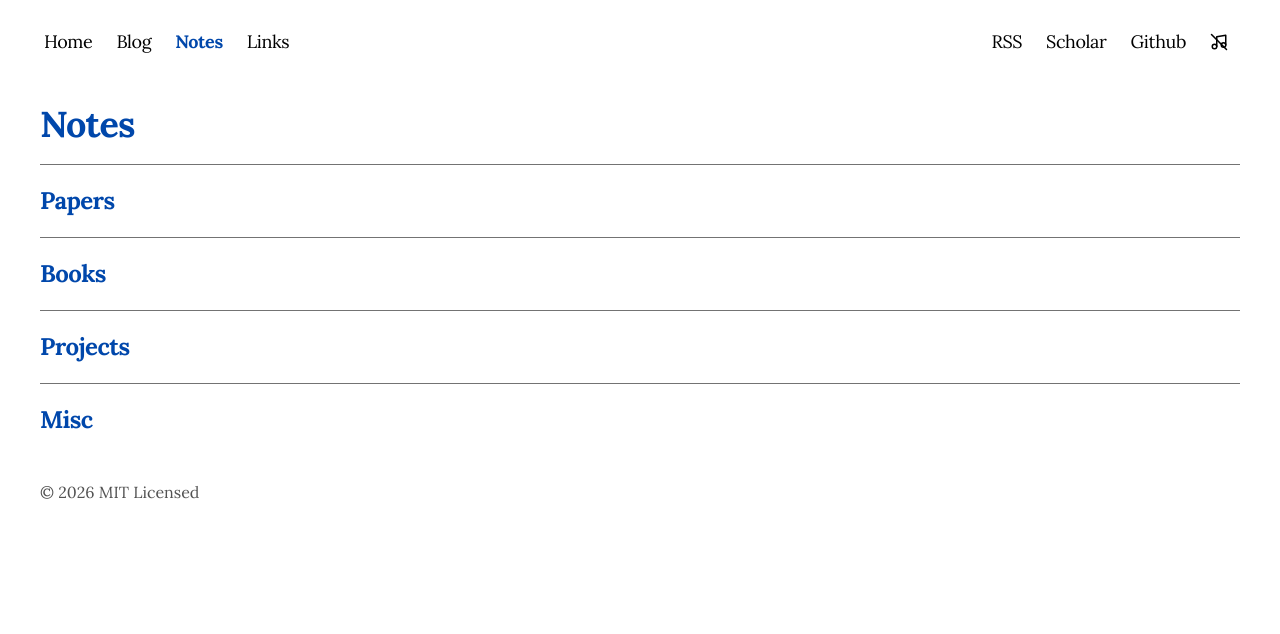
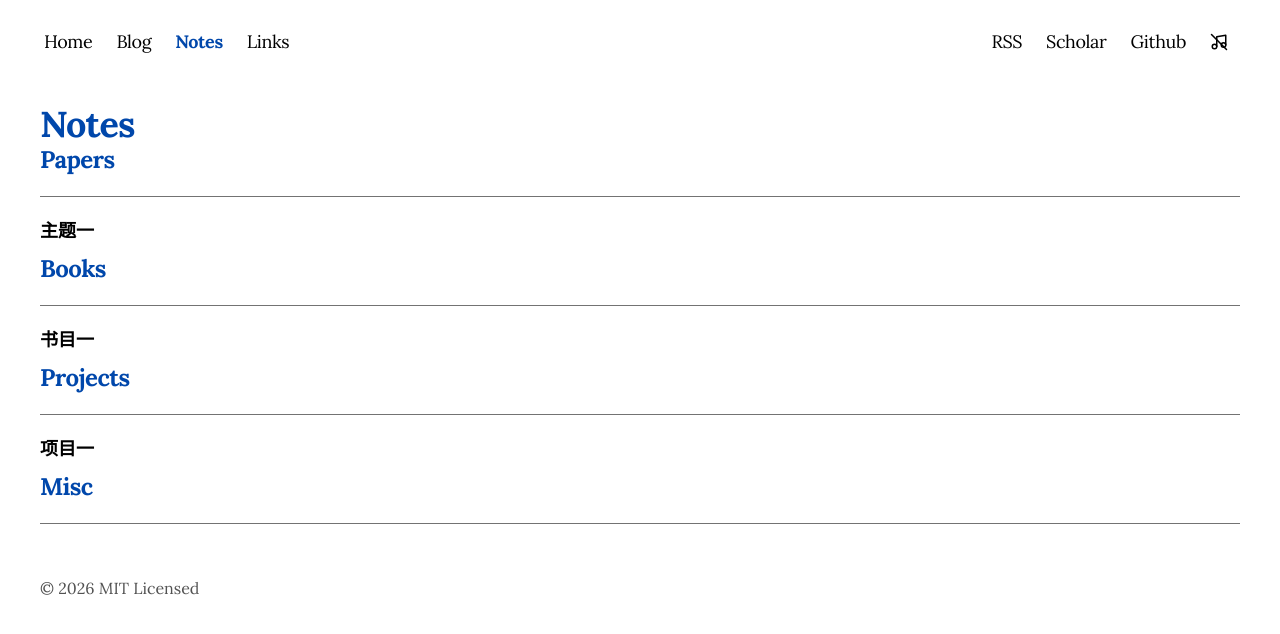
Before and after one commit to zeroffa233/zeroffa-homepage, a Next.js app: page /notes in a window 1280 px wide. Shown: the top 634 px of the page. Built offline with nearby package versions, Linux system fonts and the light colour scheme; a web font is replaced by a local one.

Commit message:
feat: Notes page as grouped index scaffold

```diff
--- a/app/notes/page.tsx
+++ b/app/notes/page.tsx
@@ -1,4 +1,52 @@
 import Link from "next/link";
+
+// Notes 页索引：Papers 按主题、Books 按书目、Projects 按项目分组；Misc 平铺。
+// 加内容：往对应 entries 里加 { title, href, desc? } 即可。
+// href 指向站内博客（/blog/<slug>）或外部链接均可；desc 可选，显示在标题后。
+type NoteEntry = { title: string; href: string; desc?: string };
+type NoteGroup = { name?: string; entries: NoteEntry[] };
+type NoteSection = { title: string; groups: NoteGroup[] };
+
+const SECTIONS: NoteSection[] = [
+    {
+        title: "Papers",
+        groups: [
+            {
+                name: "主题一",
+                entries: [],
+            },
+        ],
+    },
+    {
+        title: "Books",
+        groups: [
+            {
+                name: "书目一",
+                entries: [],
+            },
+        ],
+    },
+    {
+        title: "Projects",
+        groups: [
+            {
+                name: "项目一",
+                entries: [],
+            },
+        ],
+    },
+    {
+        title: "Misc",
+        groups: [
+            {
+                entries: [],
+            },
+        ],
+    },
+];
+
+const h3Style =
+    "text-[#0047AB] text-2xl font-bold tracking-tight dark:text-neutral-100 mb-3";
 
 export default function Notes() {
     return (
@@ -6,22 +54,43 @@ export default function Notes() {
             <h2 className="text-[#0047AB] text-4xl font-bold tracking-tight dark:text-neutral-100 mt-5">
                 Notes
             </h2>
-            <hr className="my-5 border-neutral-500 dark:border-neutral-500"></hr>
-            <h3 className="text-[#0047AB] text-2xl font-bold tracking-tight dark:text-neutral-100 mb-3">
-                Papers
-            </h3>
-            <hr className="my-5 border-neutral-500 dark:border-neutral-500"></hr>
-            <h3 className="text-[#0047AB] text-2xl font-bold tracking-tight dark:text-neutral-100 mb-3">
-                Books
-            </h3>
-            <hr className="my-5 border-neutral-500 dark:border-neutral-500"></hr>
-            <h3 className="text-[#0047AB] text-2xl font-bold tracking-tight dark:text-neutral-100 mb-3">
-                Projects
-            </h3>
-            <hr className="my-5 border-neutral-500 dark:border-neutral-500"></hr>
-            <h3 className="text-[#0047AB] text-2xl font-bold tracking-tight dark:text-neutral-100 mb-3">
-                Misc
-            </h3>
+            {SECTIONS.map(({ title, groups }) => (
+                <div key={title}>
+                    <h3 className={h3Style}>{title}</h3>
+                    <hr className="my-5 border-neutral-500 dark:border-neutral-500"></hr>
+                    {groups.map(({ name, entries }, i) => (
+                        <div key={name ?? i} className={i > 0 ? "mt-5" : ""}>
+                            {name && (
+                                <p className="font-bold text-lg mb-2">{name}</p>
+                            )}
+                            <ul className="list-disc list-outside pl-4">
+                                {entries.map((entry) => (
+                                    <li key={entry.title} className="mb-1">
+                                        <Link
+                                            href={entry.href}
+                                            target={
+                                                entry.href.startsWith("http")
+                                                    ? "_blank"
+                                                    : undefined
+                                            }
+                                            rel="noopener noreferrer"
+                                            className="transition-all hover:text-[#0047AB] dark:hover:text-blue-400"
+                                        >
+                                            {entry.title}
+                                        </Link>
+                                        {entry.desc && (
+                                            <span className="text-neutral-500 dark:text-neutral-400">
+                                                {" "}
+                                                — {entry.desc}
+                                            </span>
+                                        )}
+                                    </li>
+                                ))}
+                            </ul>
+                        </div>
+                    ))}
+                </div>
+            ))}
         </div>
     );
 }
```
